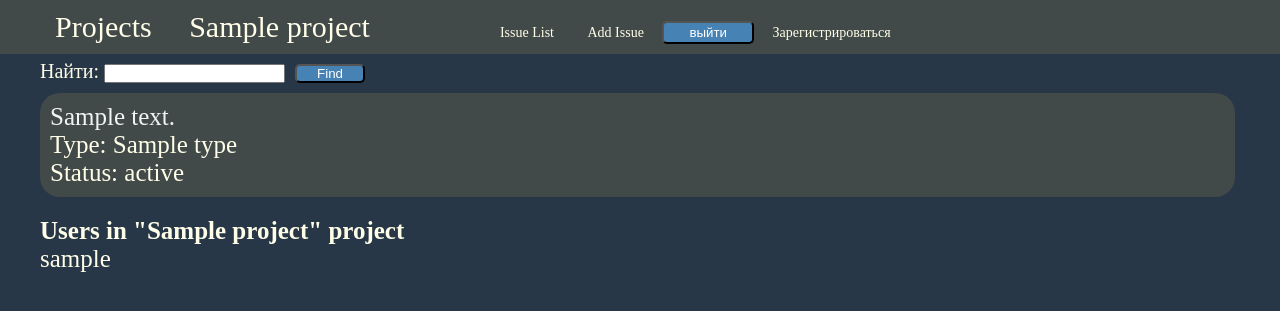
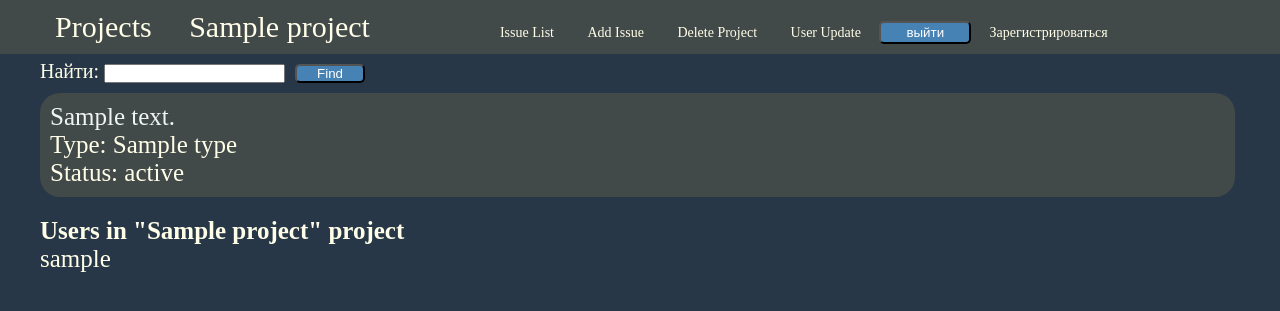
Before and after one commit to AlibekBeket/homework_62_alibek_beket, a Django app: page /project/1 in a window 1280 px wide. Shown: the top 311 px of the page. Run offline with Django 4.2, Linux system fonts and the light colour scheme; a user stored in the database is signed in; tables that the repository leaves empty hold one stand-in row (values such as "Sample post"); parts of the project's set-up code (start-up, migrations or seed data) failed here and were passed over.

Commit message:
nafognsdi

```diff
--- a/app/issue_tracker/templates/issue_tracker_list_page.html
+++ b/app/issue_tracker/templates/issue_tracker_list_page.html
@@ -7,10 +7,10 @@
 <a href="{% url 'project_detail' project.id %}">Issue List</a>
 {% if user.is_authenticated %}
 <a href="{% url 'project_issue_add' project.id %}">Add Issue</a>
-{% if porms.project.change_project %}
+{% if perms.project.change_project %}
 <a href="{% url 'project_delete' project.id %}">Delete Project</a>
 {% endif %}
-{% if porms.project.change_user and request.user in project.user.all %}
+{% if perms.project.change_user and request.user in project.user.all %}
 <a href="{% url 'project_user_update' project.id %}">User Update</a>
 {% endif %}
 {% endif %}
```
